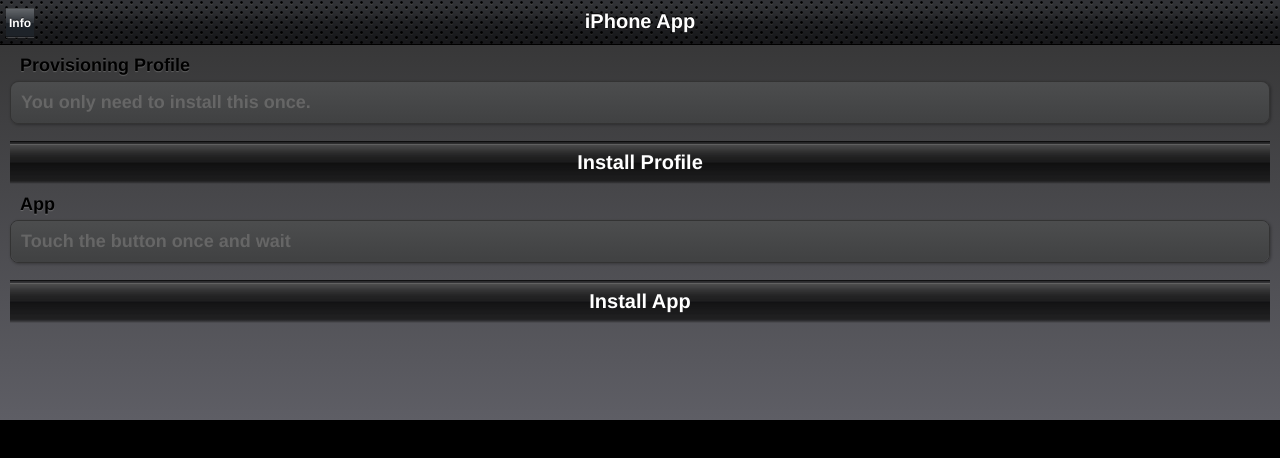
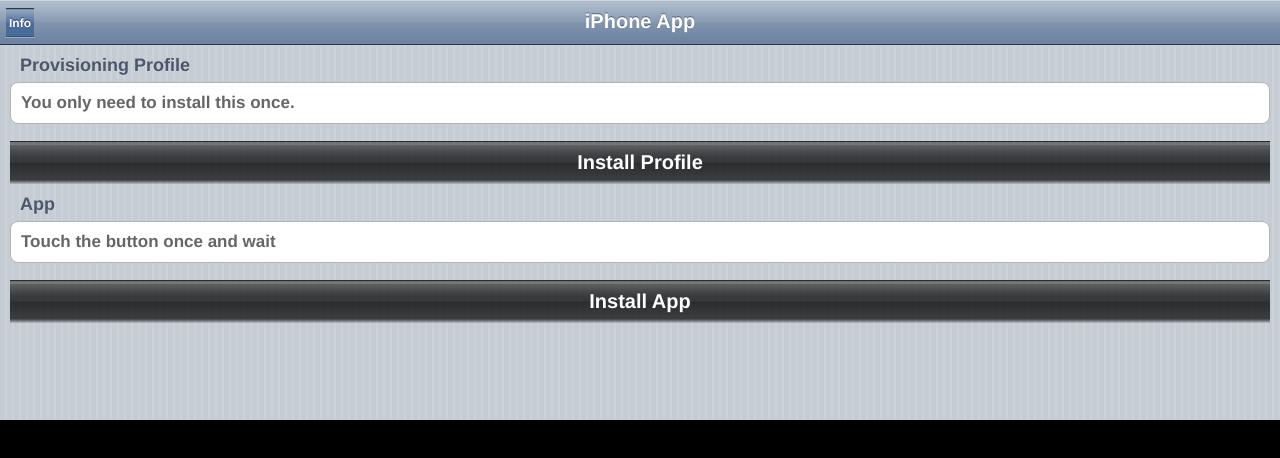
Before and after one commit to mwhuss/ios-adhoc, a plain HTML site: page public/index.html in a window 1280 px wide. Drawn offline with Linux system fonts and the light colour scheme.

Commit message:
Switched to apple jqtouch theme

```diff
--- a/public/index.html
+++ b/public/index.html
@@ -3,7 +3,7 @@
   <head>
     <title>Nezumi</title>
     <link type="text/css" rel="stylesheet" media="screen" href="jqtouch/jqtouch.css">
-    <link type="text/css" rel="stylesheet" media="screen" href="themes/jqt/theme.css">
+    <link type="text/css" rel="stylesheet" media="screen" href="themes/apple/theme.css">
     <script type="text/javascript" src="jqtouch/jquery.1.3.2.min.js"></script>
     <script type="text/javascript" src="jqtouch/jqtouch.js"></script>
     <script type="text/javascript">
```
